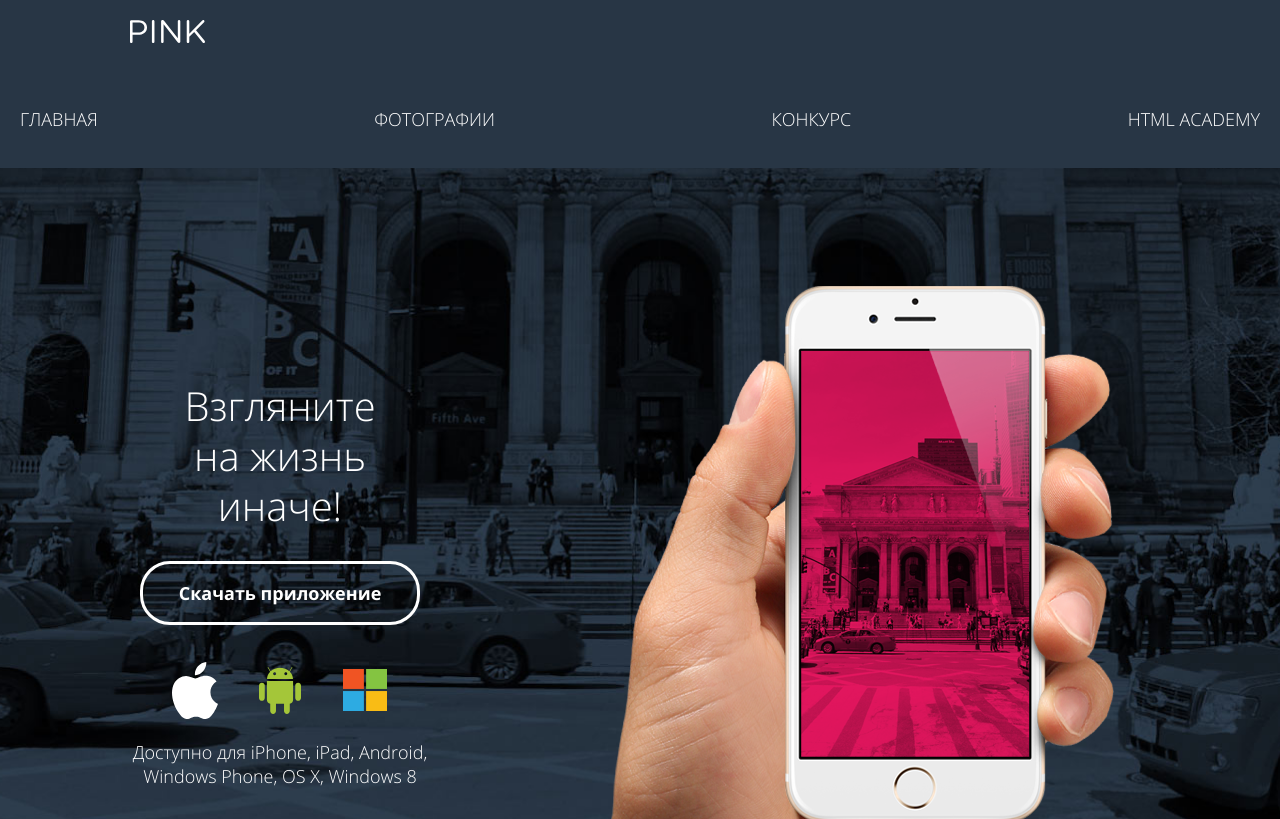
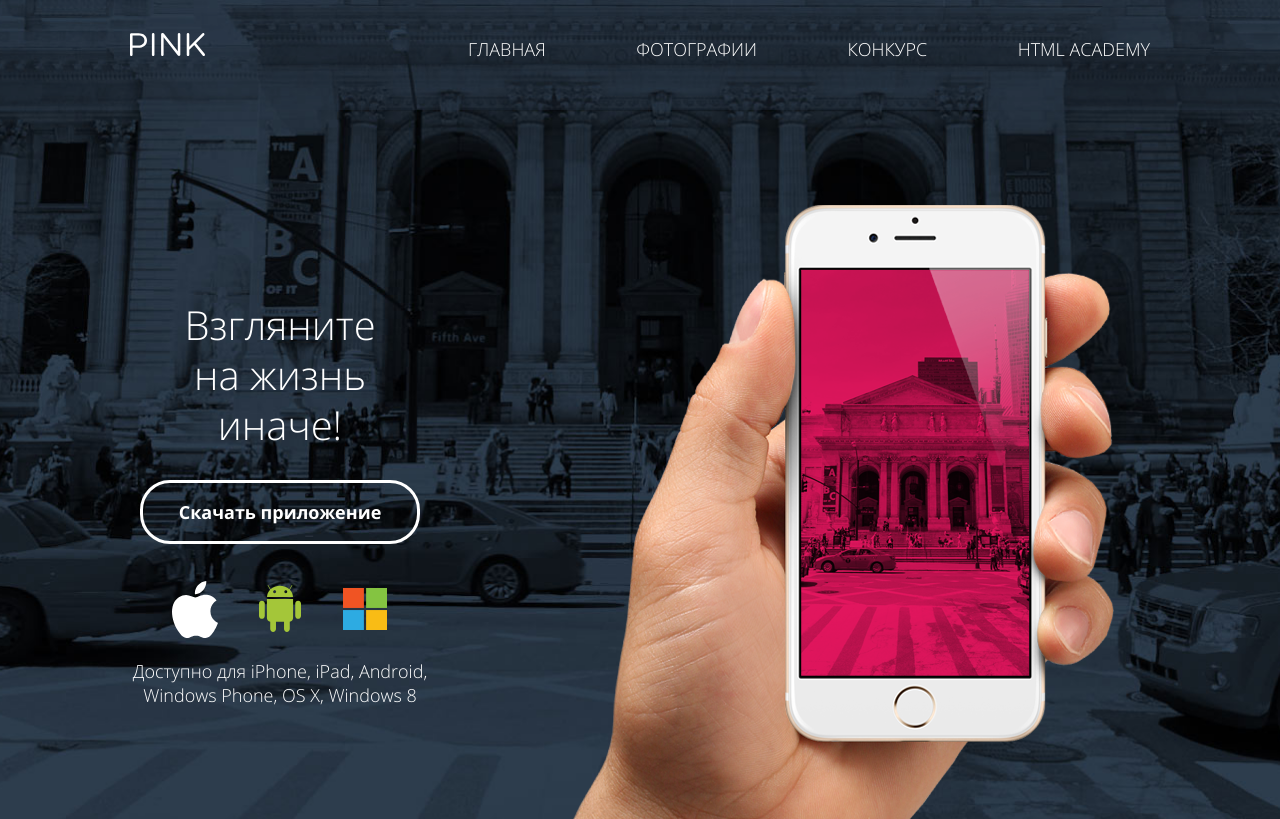
Before and after one commit to AnastasiaArt/798053-pink, a website: page source/index.html in a window 1280 px wide. Shown: the top 819 px of the page. Drawn offline with nearby package versions, Linux system fonts and the light colour scheme; files that its build step writes are made by us from their sources; files whose address does not match are found by name.

Commit message:
прозрачность

```diff
--- a/source/sass/blocks/main-header.scss
+++ b/source/sass/blocks/main-header.scss
@@ -6,12 +6,13 @@
   display: flex;
   flex-direction: column;
   margin: $center;
-  background-color: rgba($blue, 0.3);
+  background: rgba(40,54,69,0.3);
   align-items: baseline;
+  z-index: 100;
 }
 
 .main-header--opened {
-  background-color: $blue;
+  // background-color: $blue;
 }
 
 .main-header__logo {
@@ -21,6 +22,10 @@
 }
 
 @include respond-to(medium) {
+  .main-header {
+    min-height: 110px;
+  }
+
   .main-header__logo {
     padding-bottom: 30px;
   }
@@ -28,7 +33,6 @@
 
 @include respond-to(large) {
   .main-header {
-
     flex-direction: row;
     justify-content: space-between;
   }
--- a/source/sass/blocks/main-nav.scss
+++ b/source/sass/blocks/main-nav.scss
@@ -2,8 +2,8 @@
   @include font-style(18px, 32px, bold);
 
   color: $white;
-  // width: 100%;
-  // box-sizing: border-box;
+  width: 100%;
+  box-sizing: border-box;
 }
 //
 .main-nav__button {
@@ -71,9 +71,9 @@
 // .main-nav--nojs .main-nav__button {
 //    display: none;
 //  }
-.main-nav--nojs .main-nav__list {
-  position: static;
-}
+// .main-nav--nojs .main-nav__list {
+//   position: static;
+// }
 
 .main-nav--nojs .main-nav__item {
   display: block;
@@ -101,9 +101,9 @@
 }
 
 .main-nav--opened .main-nav__list {
-  position: absolute;
-  top: $header-height-xs;
-  left: 0;
+  // position: absolute;
+  // top: $header-height-xs;
+  // left: 0;
   z-index: 10;
 
   background-color: $blue;
@@ -138,16 +138,18 @@
   }
 
   .main-nav__list {
-    // width: 65%;
     margin-left: auto;
     display: flex;
     flex-wrap: wrap;
-    background-color: transparent;
     justify-content: space-between;
   }
 
   .main-nav--closed .main-nav__item {
     display: block;
+  }
+
+  .main-nav--opened .main-nav__list {
+    background-color:transparent;
   }
 
   .main-nav__item {
--- a/source/sass/blocks/title-wrapper.scss
+++ b/source/sass/blocks/title-wrapper.scss
@@ -1,6 +1,11 @@
+.title-wrapper {
+  margin-top: -$header-height-xs;
+  position: relative;
+  z-index: 10;
+}
 @include respond-to(medium) {
   .title-wrapper {
-    position: relative;
     width: 100%;
+    margin-top: -$header-height-m;
   }
 }
--- a/source/sass/variables.scss
+++ b/source/sass/variables.scss
@@ -12,7 +12,7 @@ $center: 0 auto;
 $breakpoints: (
   "small": 320px,
   "medium": 660px,
-  "large": 1200px,
+  "large": 950px,
 );
 $table-col: 4;
 $table-border: 2px solid #e5e5e5;
@@ -20,3 +20,4 @@ $table-width-xs: 280px;
 $table-width-m: 620px;
 $table-width-xl: 940px;
 $header-height-xs: 70px;
+$header-height-m: 110px;
```
